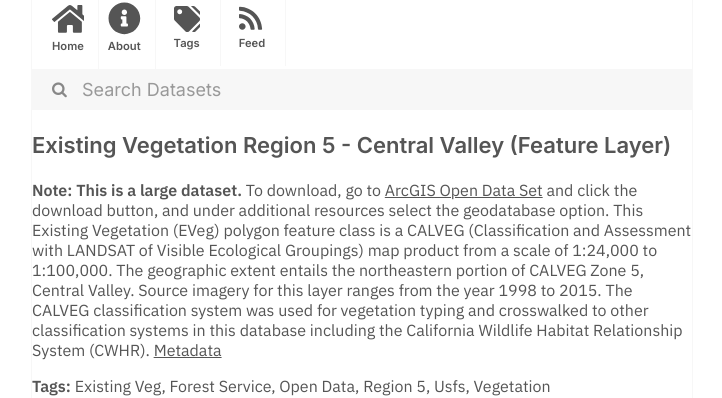
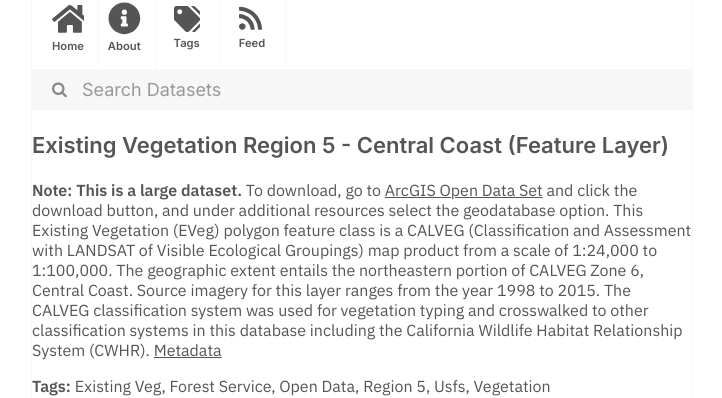
Before and after one commit to dayda-entities/department-of-agriculture, a Jekyll site: the page built from _posts/2020-12-03-existing-vegetation-region-5-c.md, in a window 1280 px wide. Shown: the part 216-614 px from the top of the page, without its empty margins (278-1000 px from the left). Built offline with Jekyll 4.4.1, drawn with Linux system fonts in a browser that asks for light colours.

Commit message:
Publish Data

```diff
--- a/_posts/2020-12-03-existing-vegetation-region-5-c.md
+++ b/_posts/2020-12-03-existing-vegetation-region-5-c.md
@@ -1,7 +1,7 @@
 ---
-title: Existing Vegetation Region 5 - Central Valley (Feature Layer)
-created: '2020-12-03T20:26:39.976543'
-modified: '2021-05-14T15:13:53.503020'
+title: Existing Vegetation Region 5 - Central Coast (Feature Layer)
+created: '2020-12-03T20:26:39.427230'
+modified: '2021-05-14T15:13:53.332771'
 state: active
 type: dataset
 tags:
@@ -13,9 +13,9 @@ tags:
   - Vegetation
 groups: []
 csv_url: >-
-  https://data-usfs.hub.arcgis.com/datasets/00ea3c1b99ea4eaa9afacfffc96884d1_1.csv?outSR=%7B%22latestWkid%22%3A4269%2C%22wkid%22%3A4269%7D
+  https://data-usfs.hub.arcgis.com/datasets/b5c6df6b847147c1ad2f998250712278_0.csv?outSR=%7B%22latestWkid%22%3A4269%2C%22wkid%22%3A4269%7D
 json_url: ''
 layout: post
 
 ---
-<b>Note:</b> <b>This is a large dataset. </b>To download, go to <a href='https://enterprisecontentnew-usfs.hub.arcgis.com/datasets/existing-vegetation-region-5-central-valley-feature-layer' target='_blank'>ArcGIS Open Data Set</a> and click the download button, and under additional resources select the geodatabase option. This Existing Vegetation (EVeg) polygon feature class is a CALVEG (Classification and Assessment with LANDSAT of Visible Ecological Groupings) map product from a scale of 1:24,000 to 1:100,000. The geographic extent entails the northeastern portion of CALVEG Zone 5, Central Valley. Source imagery for this layer ranges from the year 1998 to 2015. The CALVEG classification system was used for vegetation typing and crosswalked to other classification systems in this database including the California Wildlife Habitat Relationship System (CWHR). <a href='https://data.fs.usda.gov/geodata/edw/edw_resources/meta/S_USA.EVMid_R05_CentralValley.xml' target='_blank'>Metadata</a>
+<b>Note:</b> <b>This is a large dataset. </b>To download, go to <a href='https://enterprisecontentnew-usfs.hub.arcgis.com/datasets/existing-vegetation-region-5-central-coast-feature-layer' target='_blank'>ArcGIS Open Data Set</a> and click the download button, and under additional resources select the geodatabase option. This Existing Vegetation (EVeg) polygon feature class is a CALVEG (Classification and Assessment with LANDSAT of Visible Ecological Groupings) map product from a scale of 1:24,000 to 1:100,000. The geographic extent entails the northeastern portion of CALVEG Zone 6, Central Coast. Source imagery for this layer ranges from the year 1998 to 2015. The CALVEG classification system was used for vegetation typing and crosswalked to other classification systems in this database including the California Wildlife Habitat Relationship System (CWHR). <a href='https://data.fs.usda.gov/geodata/edw/edw_resources/meta/S_USA.EVMid_R05_CentralCoast.xml' target='_blank'>Metadata</a>
```
